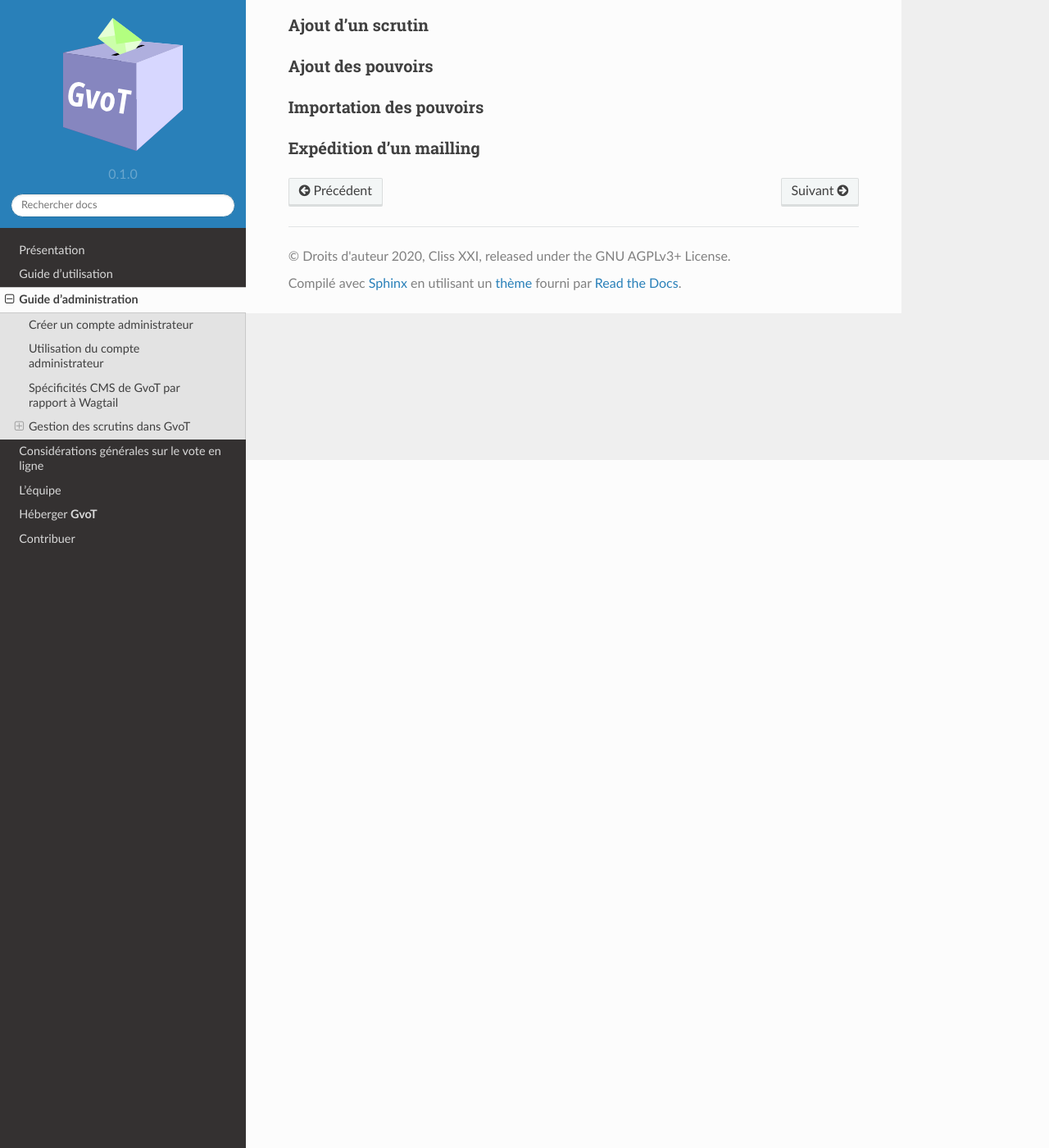
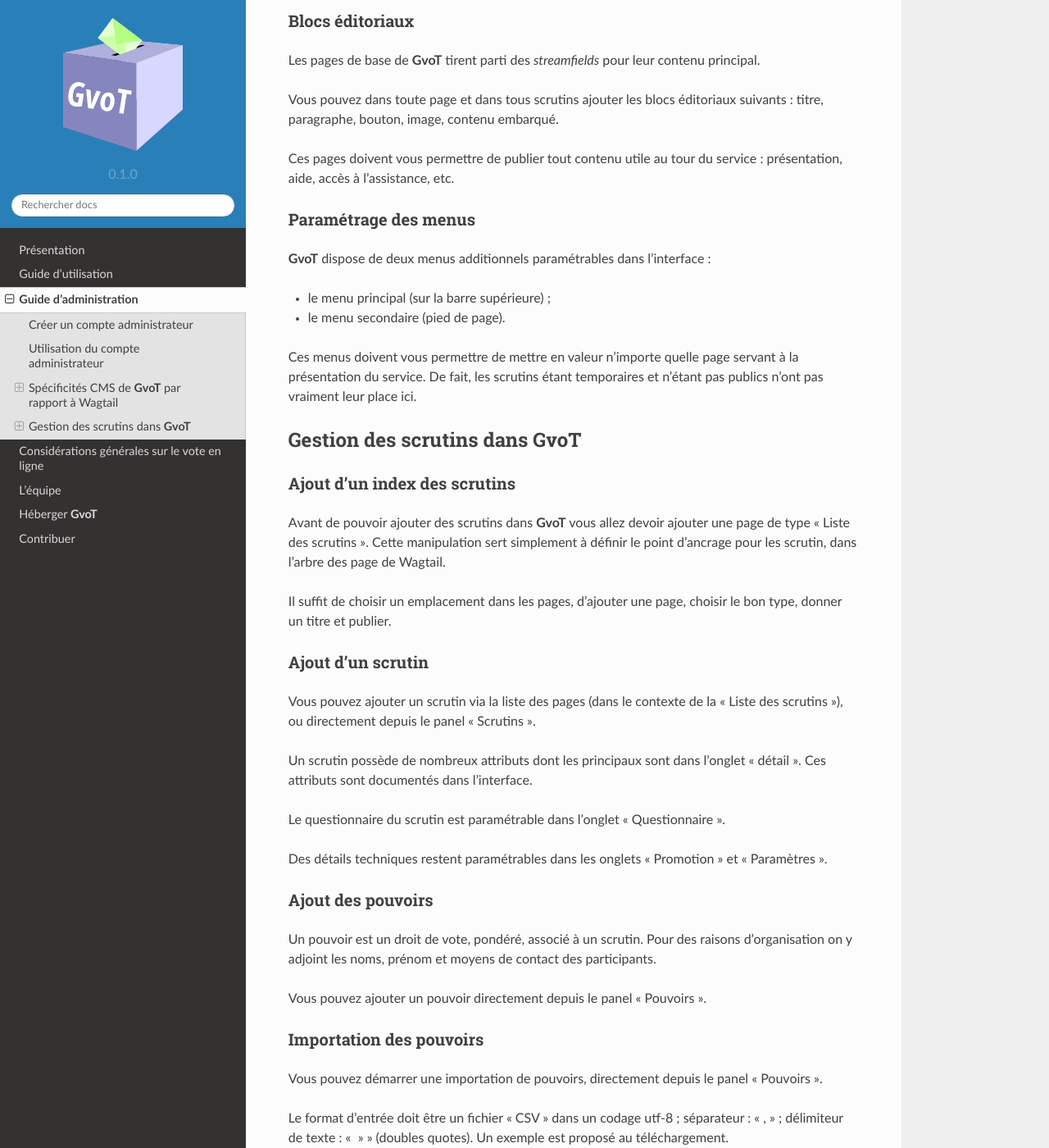
Before and after one commit to ricard-io/gvot-clone, a Sphinx documentation site: the page built from docs/source/administration/index.rst, in a window 1280 px wide and 1400 px high, scrolled down 839 px. Shown: the whole window at 82% size. Built offline with Sphinx 7.4.7 and the Read the Docs theme 2.0.0, drawn with Linux system fonts in a browser that asks for light colours; some of the changed text lies outside the part shown.

Commit message:
feat(doc): poursuite de la documentation

```diff
--- a/docs/source/administration/index.rst
+++ b/docs/source/administration/index.rst
@@ -5,7 +5,7 @@
 administrateurs.
 
 .. toctree::
-   :maxdepth: 1
+   :maxdepth: 1
 
 
 Créer un compte administrateur
@@ -14,7 +14,7 @@
 Il est conseillé de créer un compte dédié à l'administration, qui doit être
 utilisé avec la plus grande parcimonie.
 
-Sur le serveur de production :
+Sur le serveur de production :
 
 ::
 
@@ -30,27 +30,115 @@
 
 L'accès à l'administration se fait à l'emplacement `/admin`.
 
-Une fois connecté avec le compte administrateur, le CMS Wagtail est utilisable
-comme `indiqué dans sa documentation
-<https://docs.wagtail.io/en/v2.7/editor_manual/index.html>`_.
+Une fois connecté avec le compte administrateur, le CMS Wagtail est pleinement
+utilisable.
 
-Spécificités CMS de GvoT par rapport à Wagtail
-==============================================
+.. note::
 
-Gestion des scrutins dans GvoT
-==============================
+  À partir d'ici, nous recommandons fortement de découvrir la `documentation de
+  Wagtail <https://docs.wagtail.io/en/v2.7/editor_manual/index.html>`_ avant de
+  poursuivre.
+
+Spécificités CMS de **GvoT** par rapport à Wagtail
+==================================================
+
+Blocs éditoriaux
+^^^^^^^^^^^^^^^^
+
+Les pages de base de **GvoT** tirent parti des `streamfields` pour leur contenu
+principal.
+
+Vous pouvez dans toute page et dans tous scrutins ajouter les blocs éditoriaux
+suivants : titre, paragraphe, bouton, image, contenu embarqué.
+
+Ces pages doivent vous permettre de publier tout contenu utile au tour du
+service : présentation, aide, accès à l'assistance, etc.
+
+Paramétrage des menus
+^^^^^^^^^^^^^^^^^^^^^
+
+**GvoT** dispose de deux menus additionnels paramétrables dans l'interface :
+
+* le menu principal (sur la barre supérieure) ;
+* le menu secondaire (pied de page).
+
+Ces menus doivent vous permettre de mettre en valeur n'importe quelle page
+servant à la présentation du service. De fait, les scrutins étant temporaires
+et n'étant pas publics n'ont pas vraiment leur place ici.
+
+Gestion des scrutins dans **GvoT**
+==================================
 
 Ajout d'un index des scrutins
 ^^^^^^^^^^^^^^^^^^^^^^^^^^^^^
 
+Avant de pouvoir ajouter des scrutins dans **GvoT** vous allez devoir ajouter
+une page de type « Liste des scrutins ». Cette manipulation sert simplement à
+définir le point d'ancrage pour les scrutin, dans l'arbre des page de Wagtail.
+
+Il suffit de choisir un emplacement dans
+les pages, d'ajouter une page, choisir le bon type, donner un titre et publier.
+
 Ajout d'un scrutin
 ^^^^^^^^^^^^^^^^^^
+
+Vous pouvez ajouter un scrutin via la liste des pages (dans le contexte de la
+« Liste des scrutins »), ou directement depuis le panel « Scrutins ».
+
+Un scrutin possède de nombreux attributs dont les principaux sont dans l'onglet
+« détail ». Ces attributs sont documentés dans l'interface.
+
+Le questionnaire du scrutin est paramétrable dans l'onglet « Questionnaire ».
+
+Des détails techniques restent paramétrables dans les onglets « Promotion » et
+« Paramètres ».
 
 Ajout des pouvoirs
 ^^^^^^^^^^^^^^^^^^
 
+Un pouvoir est un droit de vote, pondéré, associé à un scrutin. Pour des
+raisons d'organisation on y adjoint les noms, prénom et moyens de contact des
+participants.
+
+Vous pouvez ajouter un pouvoir directement depuis le panel « Pouvoirs ».
+
 Importation des pouvoirs
 ^^^^^^^^^^^^^^^^^^^^^^^^
 
+Vous pouvez démarrer une importation de pouvoirs, directement depuis le panel
+« Pouvoirs ».
+
+Le format d'entrée doit être un fichier « CSV » dans un codage utf-8 ;
+séparateur : « , » ; délimiteur de texte : « " » (doubles quotes). Un exemple
+est proposé au téléchargement.
+
+Les colonnes attendues sont : « nom », « prenom », « courriel », « contact » et
+« ponderation ».
+
+Les colonnes « nom », « prenom » et « courriel » ne peuvent être vides.
+
+Une pondération absente sera interprétée à la valeur « 1 ».
+
+Une fois votre fichier téléversé, les entrées du fichier vont être validées
+unes à unes et les erreurs ou les alertes vous seront rapportées. Une
+prévisualisation de l'importation vous sera également présentée.
+
+C'est seulement après avoir validé la prévisualisation que l'import sera
+effectué.
+
 Expédition d'un mailling
 ^^^^^^^^^^^^^^^^^^^^^^^^
+
+Vous pouvez démarrer un mailling pour expédier les pouvoirs, directement depuis
+le panel « Pouvoirs ».
+
+Une fois les modalités d'envois définies, une confirmation avec
+prévisualisation du mailling vous sera présentée.
+
+.. note::
+
+  La prévisualisation nécessite que vous ayez renseigné les champs « prénom »
+  et « nom » de votre profil d'utilisateur dans l'interface.
+
+C'est seulement après avoir validé la prévisualisation que l'expédition sera
+programmée.
--- a/docs/source/index.rst
+++ b/docs/source/index.rst
@@ -1,5 +1,5 @@
-Documentation de GvoT
-*********************
+Documentation de **GvoT**
+*************************
 
 **GvoT** est une application Web visant à permettre le vote en ligne à
 large échelle dans les organisations.
```
Also changed, not shown: 1 other file.
